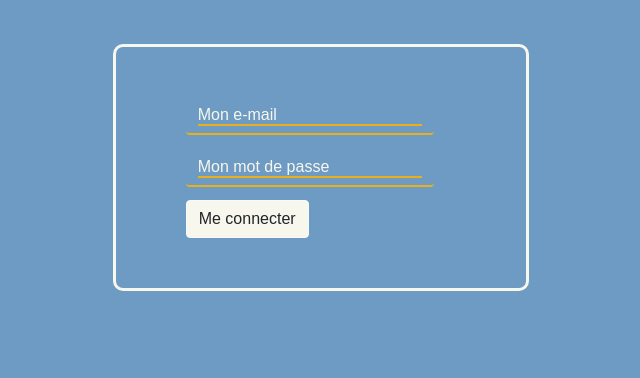
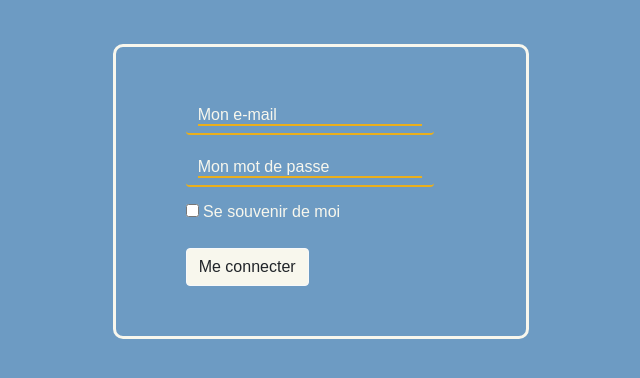
Before and after one commit to EvalBook/EvalBook, a Symfony app: template templates/security/login.html.twig in a window 1280 px wide. Shown: the part 215-593 px from the top of the page, without its empty margins (319-959 px from the left). Run offline with Twig, Linux system fonts and the light colour scheme; the template is opened without the code that fills it, so the values that code supplies are empty; some libraries are stand-ins or nearby versions.

Commit message:
Started login page, next.

```diff
--- a/templates/security/login.html.twig
+++ b/templates/security/login.html.twig
@@ -64,9 +64,29 @@
 
 
     <div class="container col-lg-4" id="login">
-        <input type="email" class ="form-control col-sm-11 login-input" id="usermail" name="usermail" placeholder="Mon e-mail">
-        <input type="password" class ="form-control col-sm-11 login-input" id="userpwd" name="userpwd" placeholder="Mon mot de passe">
-        <button type="submit" class ="btn btn-light">Me connecter</button>
+
+        <form method="post">
+            {% if error %}
+                <div class="alert alert-danger">{{ error.messageKey|trans(error.messageData, 'security') }}</div>
+            {% endif %}
+
+            <input type="email" class ="form-control col-sm-11 login-input" id="inputEmail" name="email" placeholder="Mon e-mail">
+            <input type="password" class ="form-control col-sm-11 login-input" id="inputPassword" name="password" placeholder="Mon mot de passe">
+            <input type="hidden" name="_csrf_token" value="{{ csrf_token('authenticate') }}">
+
+            {#See https://symfony.com/doc/current/security/remember_me.html#}
+
+            <div class="checkbox mb-3">
+                <label>
+                    <input type="checkbox" name="_remember_me"> Se souvenir de moi
+                </label>
+            </div>
+
+            <button class="btn btn-light" type="submit">
+                Me connecter
+            </button>
+        </form>
+
     </div>
 
 </div>
```
